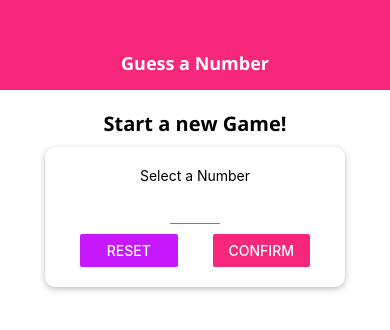
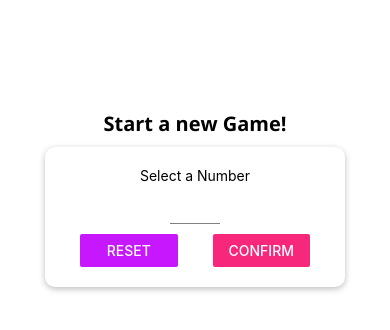
Before and after one commit to JoseManuelMunozManzano/rn-guess-number, a React Native app: screen / in a window 390 px wide. Shown: the top 330 px of the page. Built offline with nearby package versions, Linux system fonts and the light colour scheme.

Commit message:
Introducing the Platform API

```diff
--- a/components/Header.js
+++ b/components/Header.js
@@ -1,5 +1,5 @@
 import React from 'react';
-import { View, Text, StyleSheet } from 'react-native';
+import { View, StyleSheet, Platform } from 'react-native';
 
 import Colors from '../constants/color';
 import { TitleText } from './TitleText';
@@ -17,12 +17,14 @@
     width: '100%',
     height: 90,
     paddingTop: 36,
-    backgroundColor: Colors.primary,
+    backgroundColor: Platform.OS === 'android' ? Colors.primary : 'white',
     alignItems: 'center',
     justifyContent: 'center',
+    borderBottomColor: Platform.OS === 'ios' ? '#ccc' : 'transparent',
+    borderBottomWidth: Platform.OS === 'ios' ? 1 : 0,
   },
   headerTitle: {
-    color: 'white',
+    color: Platform.OS === 'ios' ? Colors.primary : 'white',
     fontSize: 18,
   },
 });
```
